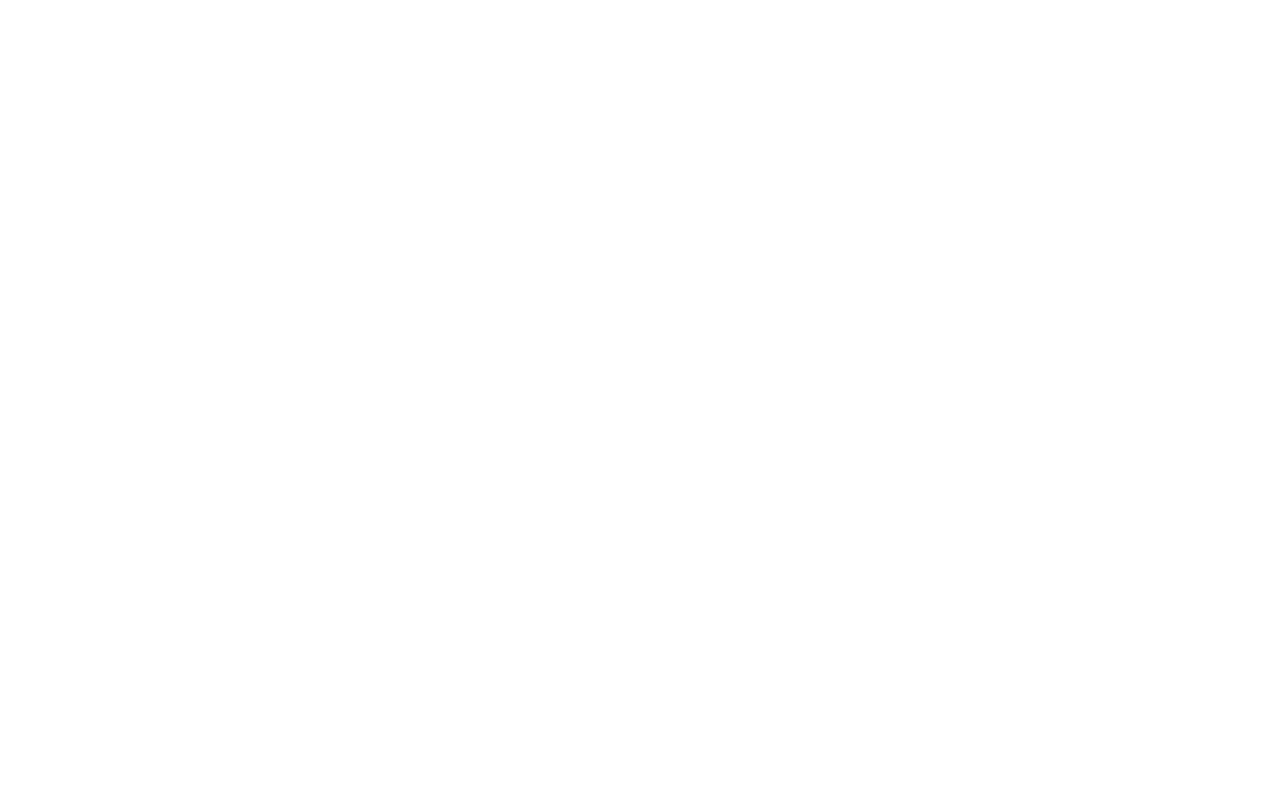
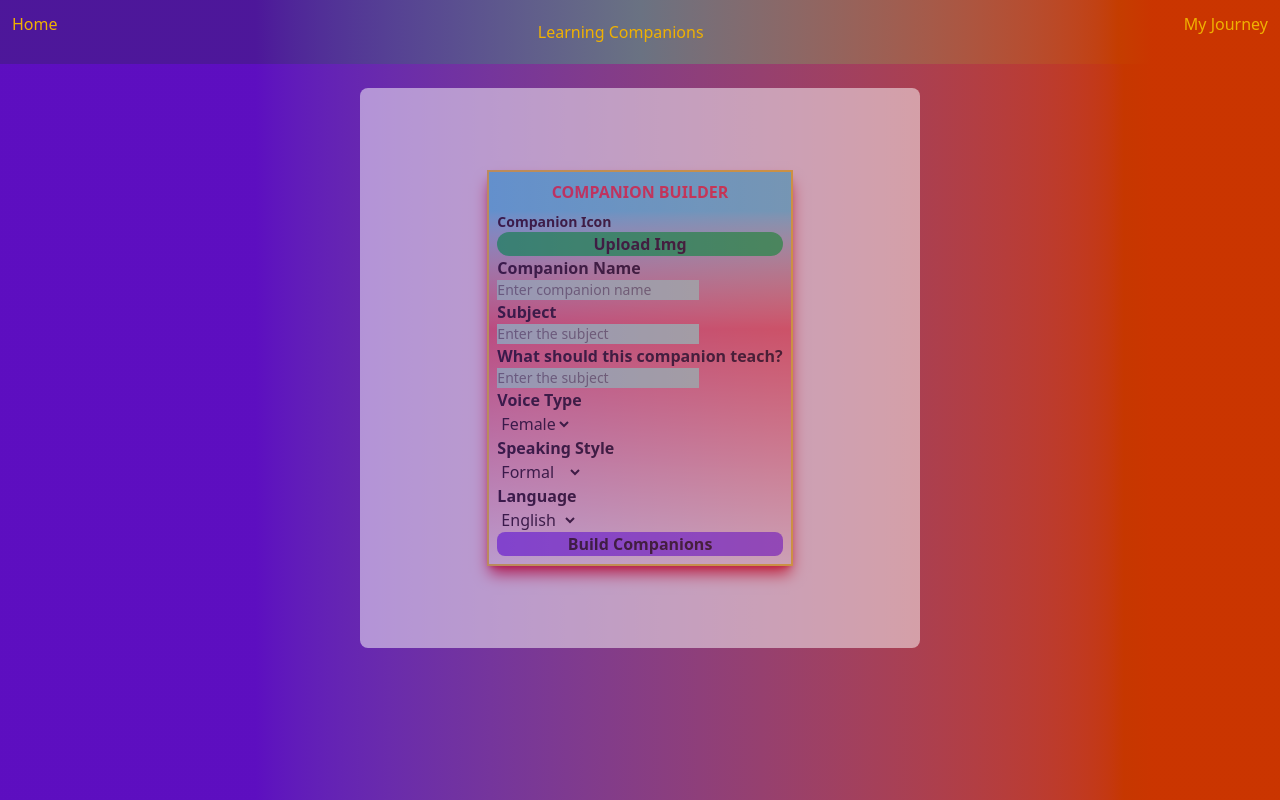
Before and after one commit to nj88329/gsapproject, a React (Vite) app: page /dashboard/learningcompanion in a window 1280 px wide. Before the commit this address had no page. Built offline with nearby package versions, Linux system fonts and the light colour scheme.

Commit message:
Changes made

```diff
--- a/src/App.jsx
+++ b/src/App.jsx
@@ -4,6 +4,7 @@
 import   Carousel  from "./Carousel";
 import { BrowserRouter as Router, Routes, Route, Link } from 'react-router-dom';
 import Dashboard from './components/Dashboard';
+import CompanionPage from './components/CompanionPage';
 
 function App() {
 
@@ -24,6 +25,7 @@
               }
             ></Route>
              <Route path = "/dashboard" element={<Dashboard/>}/>
+             <Route path = '/dashboard/learningcompanion' element = {<CompanionPage/>}> </Route>
           </Routes>
          </div>
       </Router>
--- /dev/null
+++ b/src/components/CompanionPage.jsx
@@ -0,0 +1,99 @@
+import React from 'react'
+
+const CompanionPage = () => {
+  return (
+    <div className = 'min-h-screen flex flex-col bg-gradient-to-r from-violet-800 from-20%   via-green via-50% to-orange-700 to-90% items-center '>
+          <nav className = 'w-screen h-[8vh] bg-gradient-to-r from-violet-900 from-20% via-gray-500 via-50% to-orange-700 to-90% flex flex-row p-3 mb-3' >
+                 <h3 className = 'text-yellow-500 text-sm sm:text-base'>
+                    Home
+                 </h3>
+                 <h3 className = 'flex items-center mx-auto text-yellow-500 text-sm sm:text-base' >
+                    Learning Companions
+                 </h3>
+                 <h3 className = 'text-yellow-500 text-sm sm:text-base'>
+                    My Journey
+                 </h3>
+          </nav>
+
+              <div className = 'flex flex-col items-center opacity-50  bg-white w-[70vh] h-[70vh]  rounded-lg m-3'>
+                <form className = ' p-2 gap-4  border-2 border-yellow-300 my-auto bg-gradient-to-t from gray-600 from 20% via-red-400 via-60% to-cyan-300 to-90%  shadow-lg shadow-red-600 transition-shadow duration-300'>
+                  <h1 className= 'text-red-500 font-bold text-lg mb-2 sm:text-base text-center'>
+                    COMPANION BUILDER
+                  </h1>
+                  <div className = 'flex flex-col hover:border-2 rounded-lg hover:scale-105'>
+                    <h5 className='text-sm items-start font-bold'>
+                        Companion Icon
+                    </h5>
+                   <button className ='bg-green-500  rounded-full cursor-pointer w-full font-bold'> Upload Img</button>
+                  </div>
+                  <div className='hover:border-red-300 hover:border-2 rounded-lg hover:scale-105'>
+                      <h2 className = 'font-bold '>
+                        Companion Name
+                        </h2>
+                        <div className='w-fit text-sm bg-green-200' >
+                          <input placeholder='Enter companion name'></input>
+                        </div>
+                  </div>
+
+                    <div className = 'hover:border-2 rounded-lg hover:scale-105'>
+                      <h2 className = 'font-bold '>
+                        Subject
+                        </h2>
+                        <div className='w-fit text-sm bg-green-200' >
+                          <input placeholder='Enter the subject'></input>
+                        </div>
+                    </div>
+
+                      <div className= 'hover:border-2 rounded-lg hover:scale-105'>
+                        <h2 className = 'font-bold '>
+                        What should this companion teach?
+                        </h2>
+                        <div className='w-fit text-sm bg-green-200' >
+                          <input className= 'rounded-lg' placeholder='Enter the subject'></input>
+                        </div>
+                       </div>
+
+                       <div className='hover:border-2 rounded-lg hover:scale-105'>
+                        <h2 className = 'font-bold '>
+                             Voice Type
+                        </h2>
+                           <select name="Dropdown">
+                             <option value='Female'> Female </option>
+                             <option value='Male'> Male </option>
+                             <option value='Diva'> T </option>
+                           </select>
+                       </div>
+
+                      <div className = 'hover:border-2 rounded-lg hover:scale-105'>
+                        <h2 className = 'font-bold '>
+                             Speaking Style
+                        </h2>
+                           <select name="Dropdown ">
+                             <option value='Formal text-base'> Formal </option>
+                             <option value='Casual text-base'> Casual </option>
+                             <option value='Informal text-base'> Informal </option>
+                           </select>
+                       </div>
+
+                      <div className='hover:border-2 rounded-lg hover:scale-105 '>
+                        <h2 className = 'font-bold '>
+                             Language
+                        </h2>
+                           <select name="Dropdown ">
+                             <option value='Formal text-base'> English </option>
+                             <option value='Casual text-base'> Hindi </option>
+                             <option value='Informal text-base'> Gadwali </option>
+                           </select>
+                       </div>
+
+                       <button className='cursor-pointer bg-violet-500 w-full rounded-lg text-base font-bold'>
+                               Build Companions
+                       </button>
+
+                    </form>
+              </div>
+    </div>
+  )
+}
+
+export default CompanionPage
--- a/src/components/Dashboard.jsx
+++ b/src/components/Dashboard.jsx
@@ -2,6 +2,7 @@
 import { gsap } from 'gsap';
 import { useGSAP } from '@gsap/react';
 import { ScrollTrigger } from 'gsap/ScrollTrigger';
+import { NavLink } from 'react-router-dom';
 
 gsap.registerPlugin(ScrollTrigger);
 
@@ -58,8 +59,11 @@
       <nav className="p-2 w-full h-[8vh] bg-red-300 bg-opacity-30 flex  gap-6 text-sm sm:text-base">
         <h2 className = 'text-yellow-300  font-bold '>DASHBOARD</h2>
         <h3 className="text-white text-center mx-auto">HOME</h3>
-        <h3 className="text-white text-center ">Learning Companions</h3>
+            <NavLink to = {`/dashboard/learningcompanion`}>
+            <h3 className="text-white text-center cursor-pointer transition-all hover:text-red-400">Learning Companions</h3>
+            </NavLink>
       </nav>
+
 
       {/* Cards Section */}
       <div className="dashboard-section flex flex-col min-h-fit  sm:flex-row  items-center sm:items-stretch gap-6 p-2 mb-2 justify-center">
```
